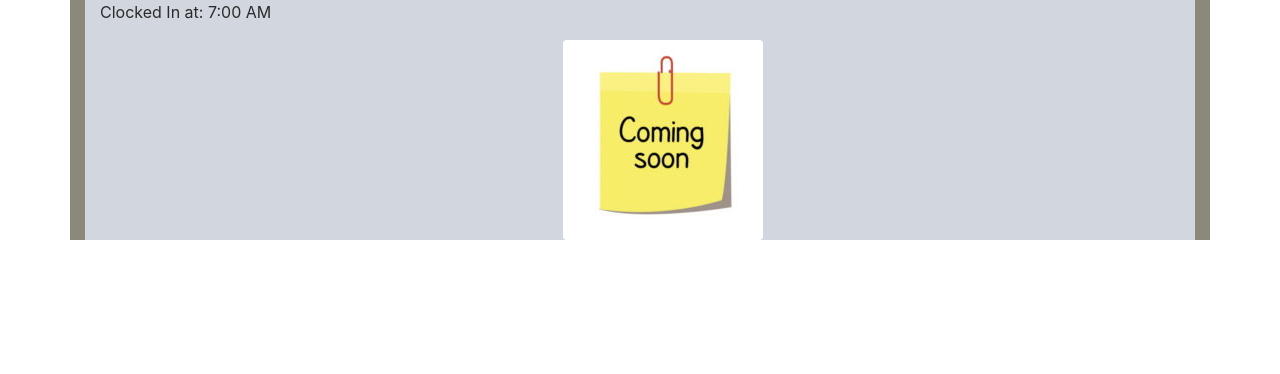
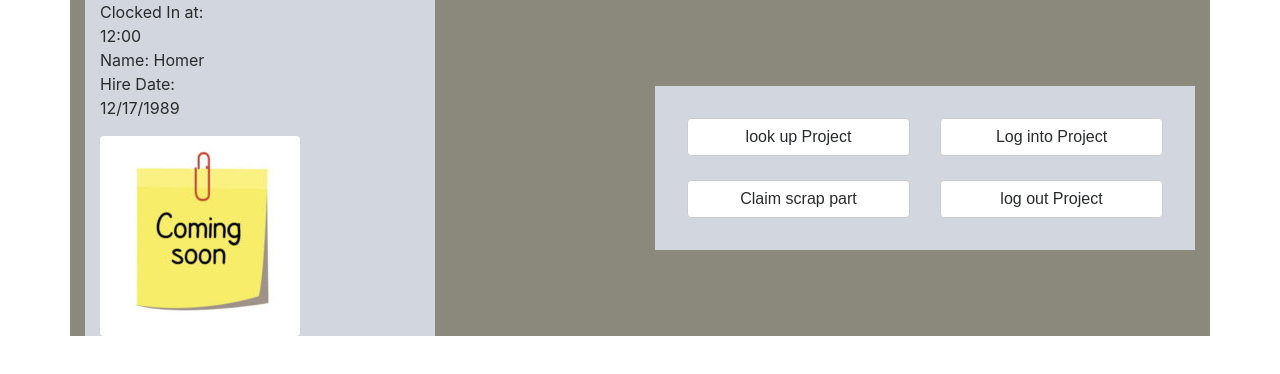
Before and after one commit to atorres6d5/Industry-frontend, a React (Create React App) app in the folder industry/: page / in a window 1280 px wide. Shown: the top 374 px of the page. Built offline with nearby package versions, Linux system fonts and the light colour scheme.

Commit message:
added action buttons component

```diff
--- a/industry/public/industry.css
+++ b/industry/public/industry.css
@@ -19,7 +19,12 @@
 }
 
 .workerData{
-  background-color: #D2D7DF
+  background-color: #D2D7DF;
+}
+
+.actionbuttons{
+  background-color: #D2D7DF;
+  padding: 2rem;
 }
 
 header{
--- a/industry/src/components/Worker.js
+++ b/industry/src/components/Worker.js
@@ -2,12 +2,16 @@ import React from 'react';
 
 const Worker = ({picture, name, hireDate, clockTime}) => (
   <div className='container workerData'>
-    <div className="row justify-content-center">
-      <div className="col">
-        <p>Clocked In at: {clockTime}</p>
+    <div className="row justify-content-start">
+      <div className="col-6">
+        <p>Clocked In at: {clockTime}
+        <br/>
+        Name: {name}
+        <br/>
+        Hire Date: {hireDate}</p>
       </div>
     </div>
-    <div className="row justify-content-center">
+    <div className="row justify-content-start">
       <div className="col-2">
         <div className="text-center">
           <img src='./images/ComingSoon.jpg' className="rounded" alt=""/>
--- /dev/null
+++ b/industry/src/components/actionbuttons.js
@@ -0,0 +1,25 @@
+import React from 'react';
+
+const ActionButtons = ({lookUp, logProject, claimScrap, endProject}) => (
+  <div className="container actionbuttons">
+    <div className="row justify-content-center d-flex">
+      <div className="col-6">
+        <button type="button" class="btn btn-block btn-secondary">{lookUp}</button>
+      </div>
+      <div className="col-6">
+        <button type="button" class="btn btn-block btn-secondary">{logProject}</button>
+      </div>
+    </div>
+    <br/>
+    <div className="row justify-content-center d-flex">
+      <div className="col-6">
+        <button type="button" class="btn btn-block btn-secondary">{claimScrap}</button>
+      </div>
+      <div className="col-6">
+        <button type="button" class="btn btn-block btn-secondary">{endProject}</button>
+      </div>
+    </div>
+  </div>
+);
+
+export default ActionButtons;
--- a/industry/src/containers/userDash.js
+++ b/industry/src/containers/userDash.js
@@ -1,5 +1,6 @@
 import React, { Component } from 'react';
 import Worker from '../components/Worker'
+import ActionButtons from '../components/actionbuttons';
 
 class UserDash extends Component {
   constructor(props){
@@ -9,7 +10,19 @@ class UserDash extends Component {
   render() {
     return (
       <div className="container dashboard">
-        <Worker clockTime="7:00 AM" picture={this.props.picture}/>
+        <div className="row justify-content-between">
+          <div className="col-4">
+            <Worker clockTime="12:00" picture={this.props.picture} name="Homer" hireDate="12/17/1989"/>
+          </div>
+          <div className="col-6 d-flex align-items-center">
+            <ActionButtons
+              lookUp="look up Project"
+              logProject="Log into Project"
+              claimScrap="Claim scrap part"
+              endProject="log out Project"
+            />
+          </div>
+        </div>
       </div>
     );
   }
```
